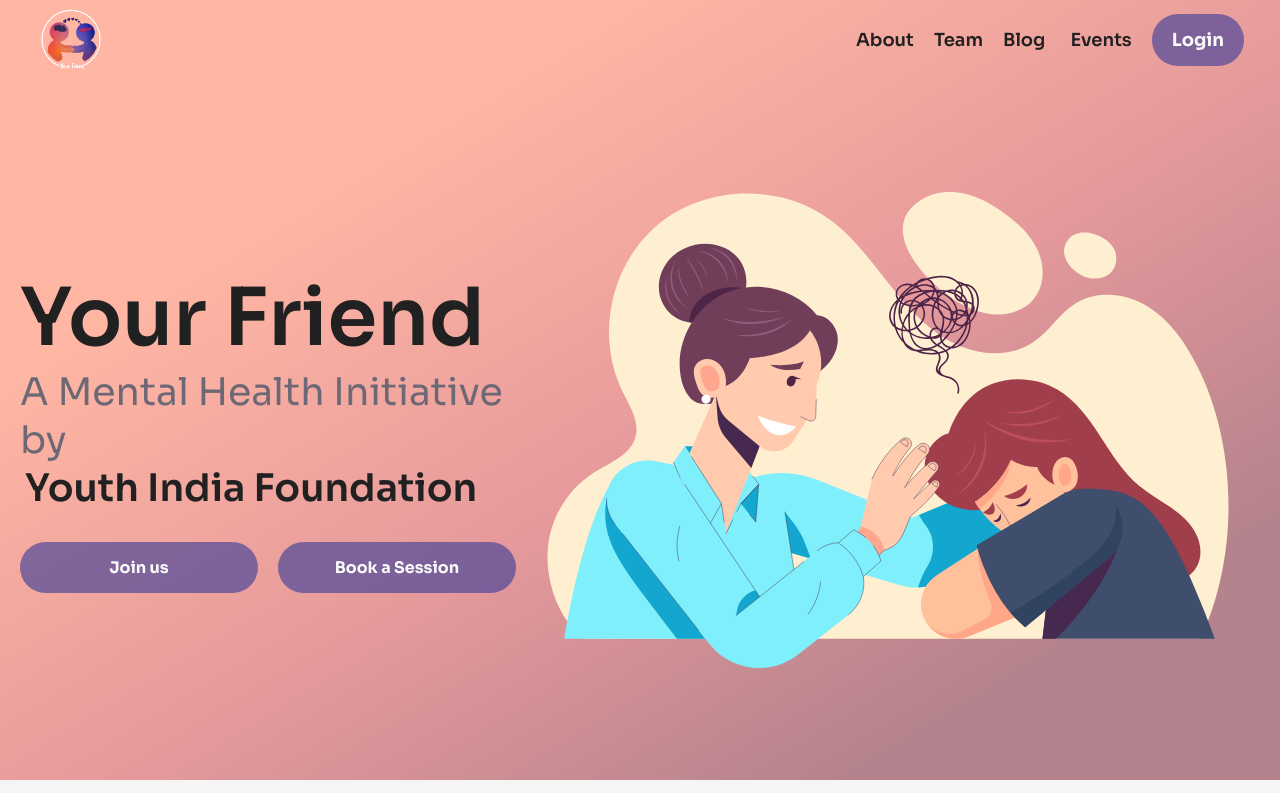
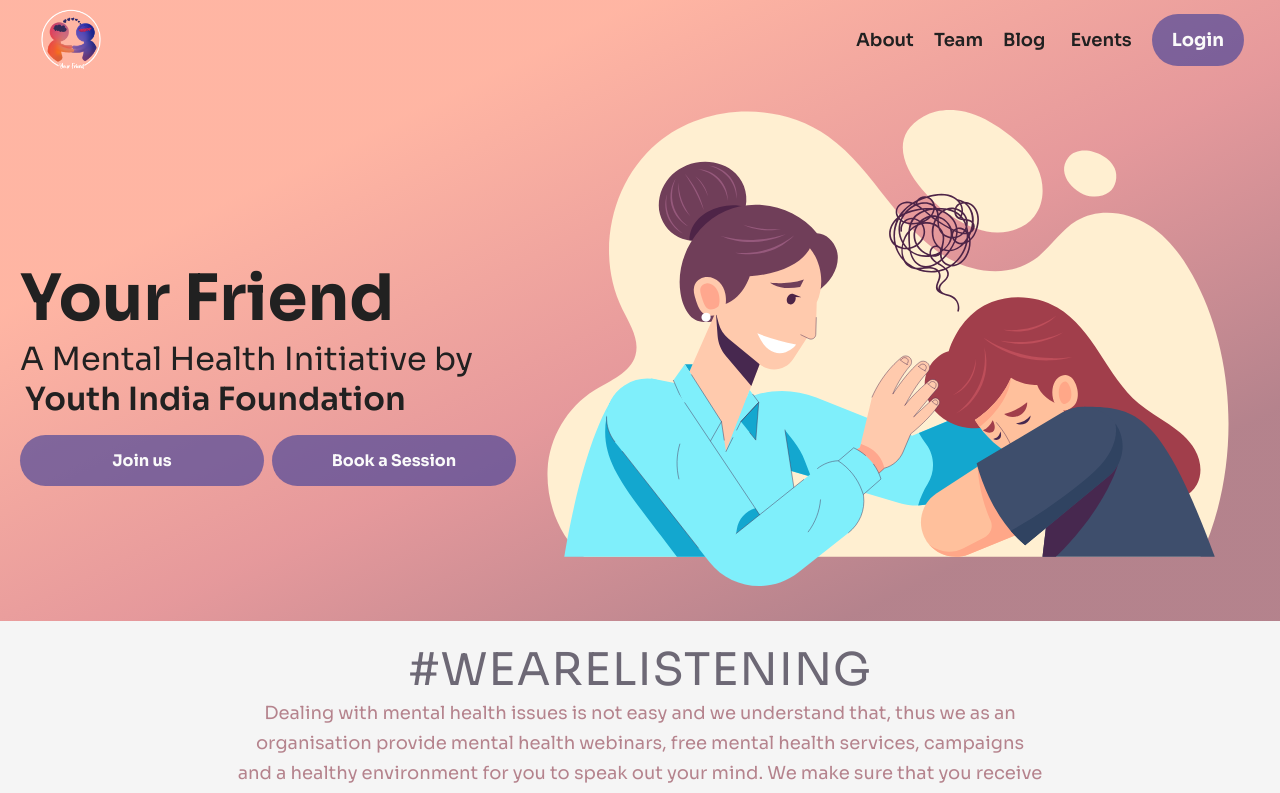
Before and after one commit to tashi2408/yourFriend, a React (Create React App) app: page / in a window 1280 px wide. Shown: the top 793 px of the page. Built offline with nearby package versions, Linux system fonts and the light colour scheme.

Commit message:
💄 better hero section styling

```diff
--- a/src/components/Navbar/Nav.css
+++ b/src/components/Navbar/Nav.css
@@ -130,3 +130,7 @@ nav ul {
 .dropdown li:hover {
   background: var(--dark);
 }
+
+nav .btn {
+  width: 100%;
+}
--- a/src/index.css
+++ b/src/index.css
@@ -167,6 +167,8 @@ body::-webkit-scrollbar-thumb {
   transition: 0.2s all;
   border-radius: 500px;
   color: #fafafa;
+  display: grid;
+  place-items: center;
 }
 
 .btn:hover {
@@ -175,10 +177,10 @@ body::-webkit-scrollbar-thumb {
 }
 
 .btn-group {
-  display: flex;
-  gap: 20px;
+  display: grid;
+  grid-template-columns: repeat(auto-fit, minmax(50px, 1fr));
   width: 100%;
-  align-items: center;
+  gap: 8px;
 }
 
 .btn:active {
--- a/src/pages/home/Home.js
+++ b/src/pages/home/Home.js
@@ -12,33 +12,7 @@ import './home.css';
 const Home = () => {
   return (
     <>
-      <header>
-        <div className="wrapper">
-          <div class="left">
-            <h1>Your Friend</h1>
-            <p>
-              A Mental Health Initiative by <br />{' '}
-              <span className="yif">Youth India Foundation</span>
-            </p>
-            <div className="btn-group">
-              <a
-                href={joinURL}
-                target="_blank"
-                rel="noreferrer"
-                className="btn"
-              >
-                Join us
-              </a>
-              <Link to="/" className="btn">
-                Book a Session
-              </Link>
-            </div>
-          </div>
-          <div class="right">
-            <img src={Help} alt="brain" draggable={false} />
-          </div>
-        </div>
-      </header>
+      <Hero />
       <Overview />
       <Reachout />
       <Ourwork />
@@ -49,4 +23,31 @@ const Home = () => {
   );
 };
 
+const Hero = () => {
+  return (
+    <header className="header">
+      <div className="wrapper">
+        <div class="header__left">
+          <h1 className="left__title">Your Friend</h1>
+          <p className="left__subTitle">
+            A Mental Health Initiative by
+            <span className="yif">Youth India Foundation</span>
+          </p>
+          <div className="btn-group">
+            <a href={joinURL} target="_blank" rel="noreferrer" className="btn">
+              Join us
+            </a>
+            <Link to="/" className="btn">
+              Book a Session
+            </Link>
+          </div>
+        </div>
+        <div class="header__right">
+          <img src={Help} alt="brain" draggable={false} />
+        </div>
+      </div>
+    </header>
+  );
+};
+
 export default Home;
--- a/src/pages/home/home.css
+++ b/src/pages/home/home.css
@@ -1,4 +1,4 @@
-:root {
+/* :root {
   --black: #212121;
 }
 
@@ -86,4 +86,70 @@ header .wrapper {
   .left .btn {
     width: 100%;
   }
+} */
+:root {
+  --black: #212121;
 }
+
+header.header {
+  min-height: 560px;
+  background: var(--gradient);
+  padding-top: 80px;
+}
+
+.header .wrapper {
+  display: flex;
+  align-items: center;
+}
+
+.header .wrapper .header__left {
+  width: 40%;
+  color: var(--black);
+}
+.header .wrapper .header__left .left__title {
+  font-size: 4rem;
+  margin-bottom: 0;
+}
+
+.header .wrapper .header__left .left__subTitle {
+  font-size: 2rem;
+  margin-bottom: 16px;
+}
+
+span.yif {
+  font-weight: 600;
+  display: block;
+}
+.header .wrapper .header__left .btn {
+  width: 100%;
+}
+.header .wrapper .header__right {
+  width: 60%;
+}
+.header .wrapper .header__right img {
+  width: 100%;
+}
+
+@media (max-width: 800px) {
+  .header .wrapper {
+    flex-direction: column;
+    text-align: center;
+    gap: 16px;
+  }
+
+  .header .wrapper .header__left {
+    width: 100%;
+  }
+  .header .wrapper .header__right {
+    width: 100%;
+  }
+}
+
+@media (max-width: 425px) {
+  .header .wrapper .header__right {
+    display: none;
+  }
+  .header .wrapper .header__left {
+    margin-bottom: 80px;
+  }
+}
```
